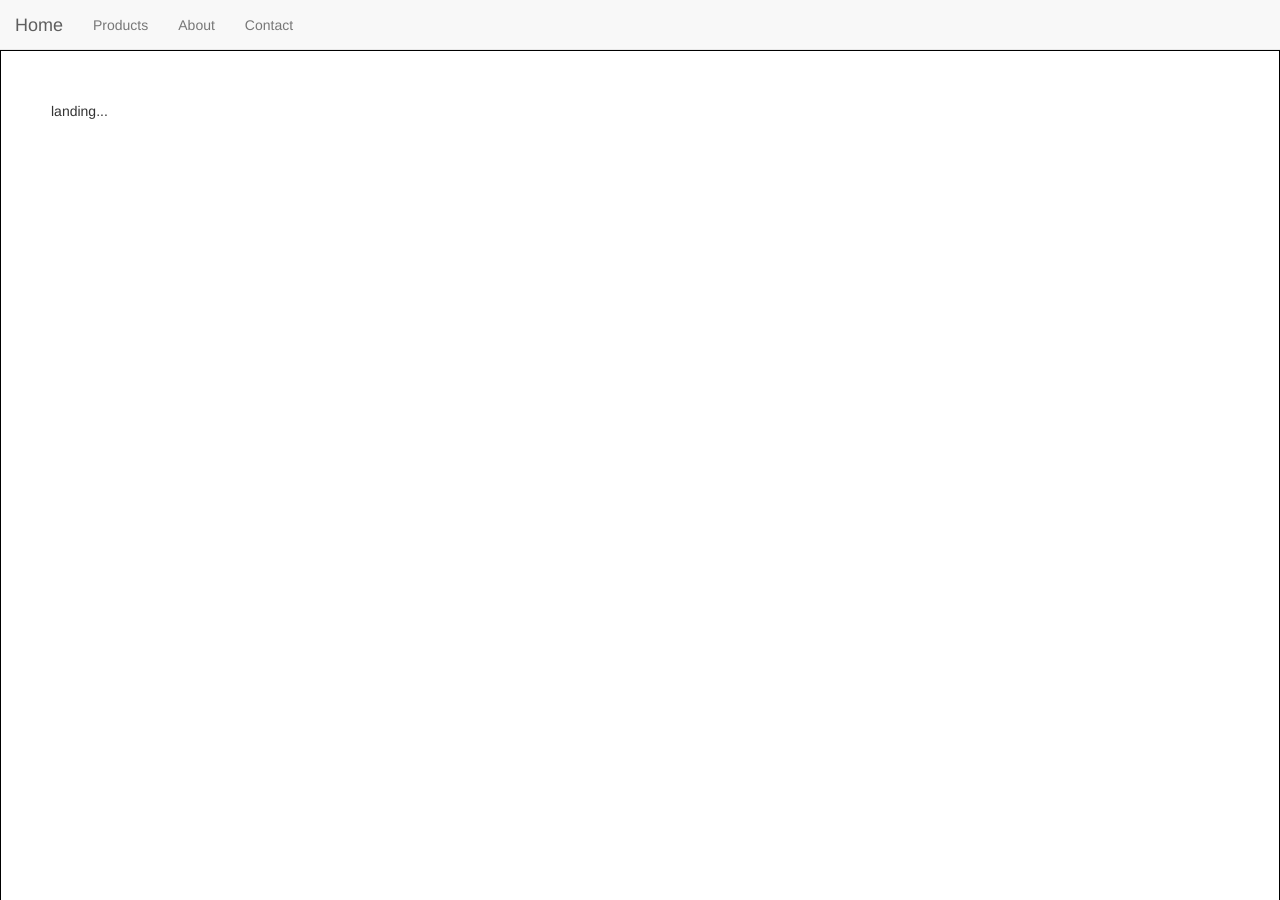
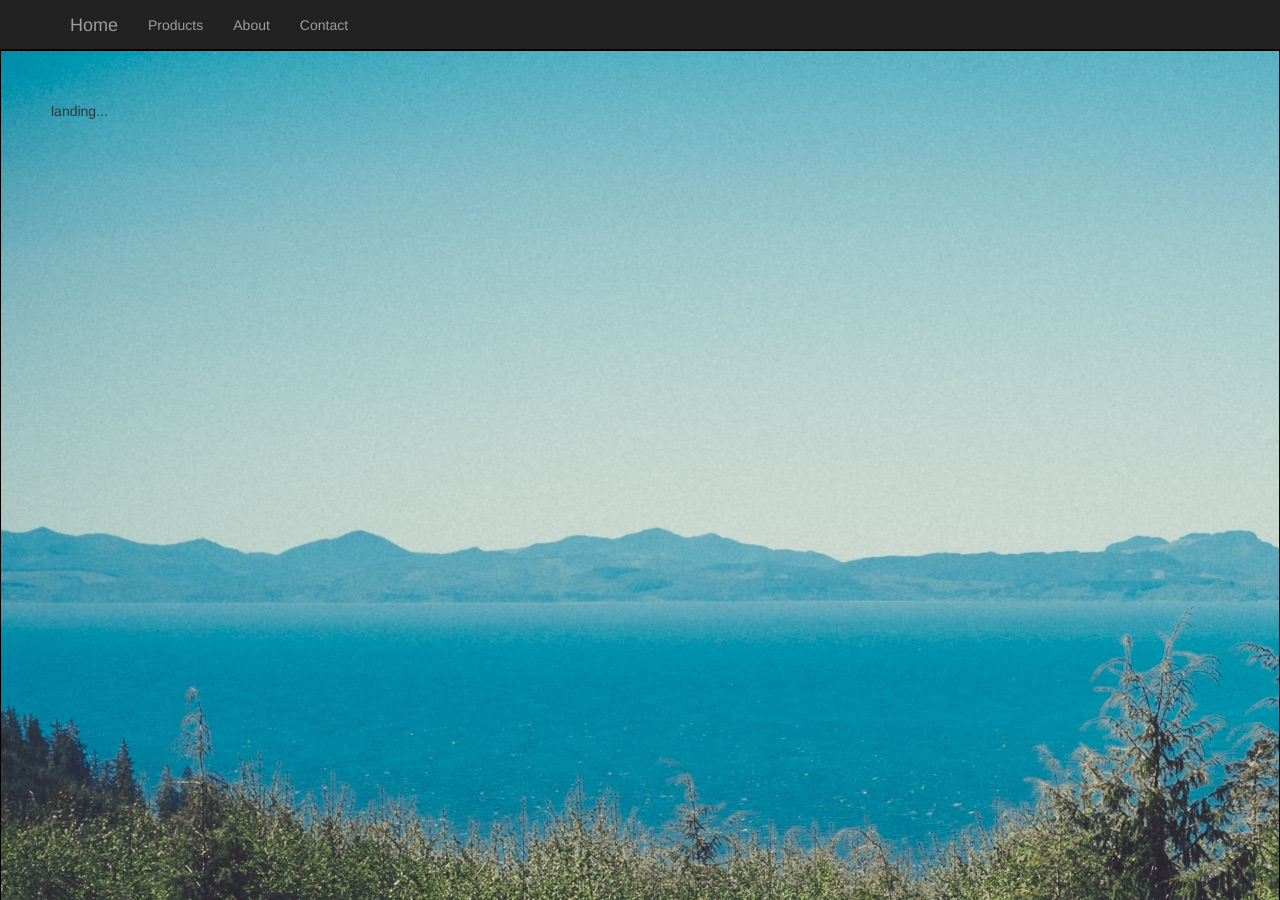
Before and after one commit to sgpinkus/jekyll-scroll-spy-front-page, a Jekyll site: the page built from index.html, in a window 1280 px wide and 900 px high. Built offline with Jekyll 4.4.1, drawn with Linux system fonts in a browser that asks for light colours; nearby versions of some CDN libraries; library files that are not in the unit come from our copies; some of the changed text lies outside the part shown.

Commit message:
Basically working. Manual testing pass.

```diff
--- a/_config.yml
+++ b/_config.yml
@@ -19,9 +19,13 @@
 exclude:
   - Gemfile
   - Gemfile.lock
-# First page is hme page. No link.
+# First page is home page. No link is shown for it.
 fronts:
   - home.html
   - products.html
   - about.html
   - contact.html
+full_background_image: /assets/full-background-image.jpg
+designer:
+  name: sam-at-github
+  url: https://github.io/sam-at-github/
--- a/_includes/footer.html
+++ b/_includes/footer.html
@@ -1,5 +1,4 @@
-{% include social.html %}
-<p class="text-center">
-  <span>&copy; {{ site.title }} {{ site.subtitle }}</span>&nbsp;|&nbsp;
-	<span>Design: <a href="{{ site.designer }}" target="_blank">Me</a></span>
-</p>
+<ul class="text-center">
+  <li>&copy; <a href="#">{{ site.title }} {{ site.subtitle }}</a></li>
+	{% if site.designer %}<li>By: <a href="{{ site.designer.url }}" target="_blank">{{ site.designer.name }}</a></li>{% endif %}
+</div>
--- a/assets/css/index.css
+++ b/assets/css/index.css
@@ -1,5 +1,12 @@
+---
+---
 html, body {
   height: 100%; margin: 0; padding: 0; border: 0;
+}
+body {
+  background-image: url({{ site.full_background_image }}); /* /assets/full-background-image.jpg); */
+  background-repeat: no-repeat;
+  background-attachment: fixed;
 }
 .front-container {
   height: 100%;
@@ -15,9 +22,23 @@
   height: 40px;
 }
 
+.footer {
+  min-height: 50px;
+  background-color: #222;
+  color: #fff; /*#9d9d9d;*/
+}
 
-footer {
-  height: 40px;
-  width: 100%;
-  background-color: black;
+.footer ul {
+  padding: 0;
+  margin: 0 !important;
 }
+
+.footer li {
+  list-style-type: none;
+  display: inline-block;
+  height: 50px;
+}
+
+.footer li:not(:first-child):before {
+  content: " | "
+}
--- a/index.html
+++ b/index.html
@@ -12,9 +12,10 @@
     <link rel="stylesheet" href="bower_components/bootstrap/dist/css/bootstrap.css" />
     <link rel="stylesheet" href="/assets/css/index.css" />
   </head>
-  <body>
+  <body data-spy="scroll" data-target="#navbar">
     <header>
-      <nav id="navbar" class="navbar navbar-default navbar-fixed-top">
+      <nav id="navbar" class="navbar navbar-default navbar-fixed-top navbar-inverse">
+        <div class="container">
           <!-- Brand and toggle get grouped for better mobile display -->
           <div class="navbar-header">
             <button type="button" class="navbar-toggle collapsed" data-toggle="collapse" data-target="#bs-example-navbar-collapse-1" aria-expanded="false">
@@ -31,9 +32,10 @@
             {% endif %}
             </a>
           </div>
-        <!-- menu -->
+
+          <!-- Collect the nav links, forms, and other content for toggling -->
           <div class="collapse navbar-collapse" id="bs-example-navbar-collapse-1">
-          <ul class="nav navbar-nav" role="tablist">
+            <ul class="nav navbar-nav">
             {% assign count = 0 %}
             {% for page in site.fronts %}
               {% if count == 0 %}
@@ -48,9 +50,11 @@
             {% endfor %}
             </ul>
           </div>
+        </div>
       </nav>
     </header>
-    <!-- pages -->
+
+    <!-- List of pages -->
     <section class="front-container">
     {% assign count = 0 %}
     {% for page in site.fronts %}
@@ -65,14 +69,14 @@
         {% continue %}
       {% endif %}
       <article class="front">
-        <a name="{{ name }}" style="position:relative; top:-40px;"></a>
+        <a id="{{ name  }}" name="{{ name }}" style="position:relative; top:-40px;"></a>
         <h1>{{ title }}</h1>
         {% include_relative {{ page }} %}
       </article>
     {% endfor %}
-    <footer>
+    <div class="footer">
       {% include footer.html %}
-    </footer>
+    </div>
     </section>
   </body>
 </html>
```
Also changed, not shown: README.md, assets/full-background-image.jpg (added). Lines whose indentation alone changed are shown as unchanged.
